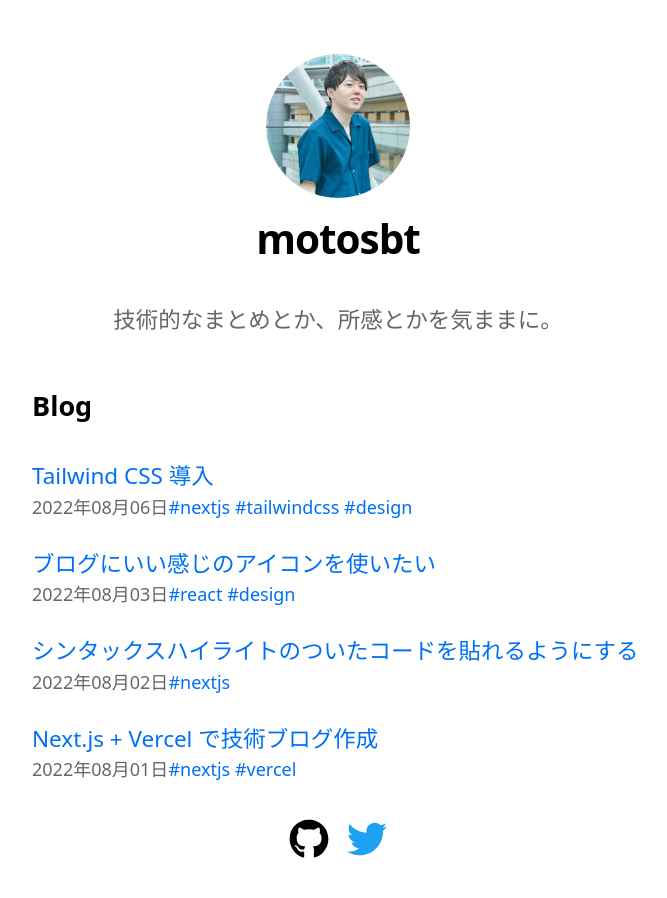
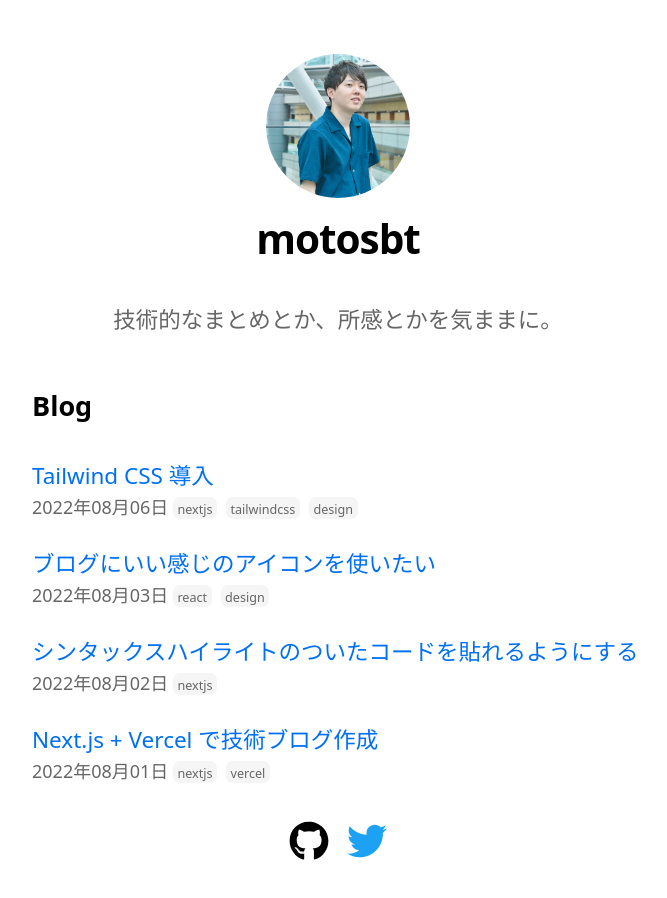
Before and after one commit to moto-sbt/nextjs-blog, a Next.js app: page / in a window 1280 px wide. Shown: the top 898 px of the page, without its empty margins (302-969 px from the left). Built offline with nearby package versions, Linux system fonts and the light colour scheme.

Commit message:
refactor: タグのデザインを整えた(#15)

```diff
--- a/components/molecules/PostItem.tsx
+++ b/components/molecules/PostItem.tsx
@@ -26,8 +26,8 @@ const PostItem = ({
                 </small>
                 {tags.map((tag) => (
                     <Link href={`/tags/${tag}`}>
-                        <a>
-                            <small>#{tag} </small>
+                        <a className="text-sm text-gray bg-gray-light mx-1 px-1 rounded-md hover:bg-gray-dark hover:no-underline">
+                            <small>{tag}</small>
                         </a>
                     </Link>
                 ))}
--- a/lib/posts.ts
+++ b/lib/posts.ts
@@ -30,7 +30,6 @@ export function getSortedPostsData() {
 
         // gray-matter を使用して投稿メタデータを解析する
         const matterResult = matter(fileContents);
-        console.log(matterResult.data) // TODO:debug
 
         return {
             id,
--- a/tailwind.config.js
+++ b/tailwind.config.js
@@ -10,7 +10,11 @@ module.exports = {
       'black': '#000000',
       'link-blue': '#0070f3',
       'twitter': '#1DA1F2',
-      'gray': '#666',
+      'gray': {
+        light: "#f5f5f5",
+        DEFAULT:'#666',
+        dark: '#a9a9a9'
+      },
       'inherit': 'inherit',
     },
   },
```
